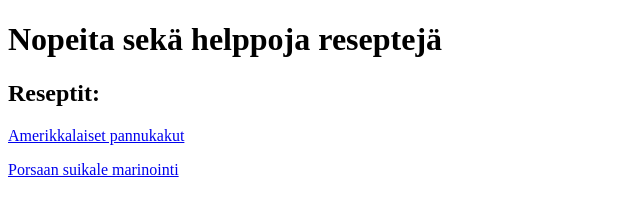
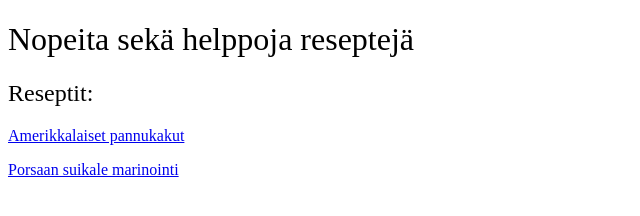
Before and after one commit to AkiPoh/nopeita-seka-helppoja-resepteja, a plain HTML site: page index.html in a window 1280 px wide. Shown: the whole page, without its empty margins (0-640 px from the left). Drawn offline with Linux system fonts and the light colour scheme.

Commit message:
Add CSS and font

```diff
--- a/index.html
+++ b/index.html
@@ -3,6 +3,8 @@
 <head>
     <meta charset="UTF-8">
     <meta name="viewport" content="width=device-width, initial-scale=1.0">
+    <link href="RobotoSlab-VariableFont_wght.ttf" rel="stylesheet">
+    <link rel="stylesheet" href="style.css">
     <title>Kotisivu: Nopeita sekä helppoja reseptejä</title>
 </head>
 <body>
--- /dev/null
+++ b/style.css
@@ -0,0 +1,6 @@
+*  {
+    font-family: "Roboto Slab", serif;
+    font-optical-sizing: auto;
+    font-weight: 400;
+    font-style: normal;
+  }
```
Also changed, not shown: reseptit/amerikkalaiset-pannukakut.html (+1 -0 lines), reseptit/porsaan-suikale-marinointi.html (+1 -0 lines), RobotoSlab-VariableFont_wght.ttf (added).
